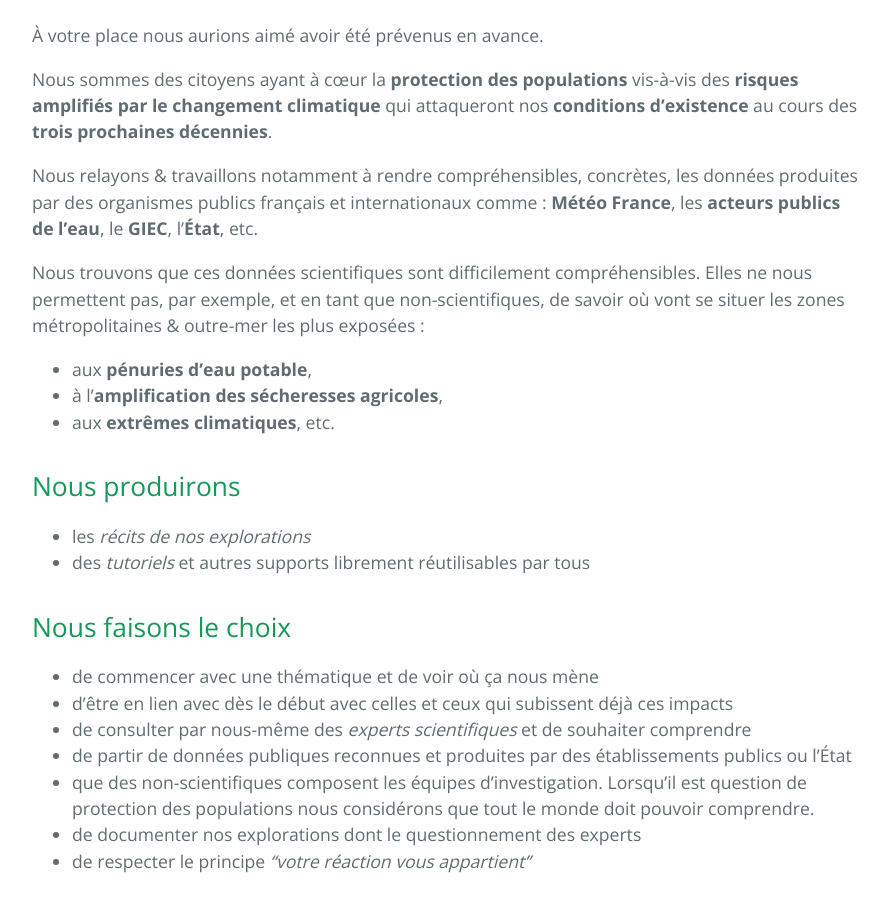
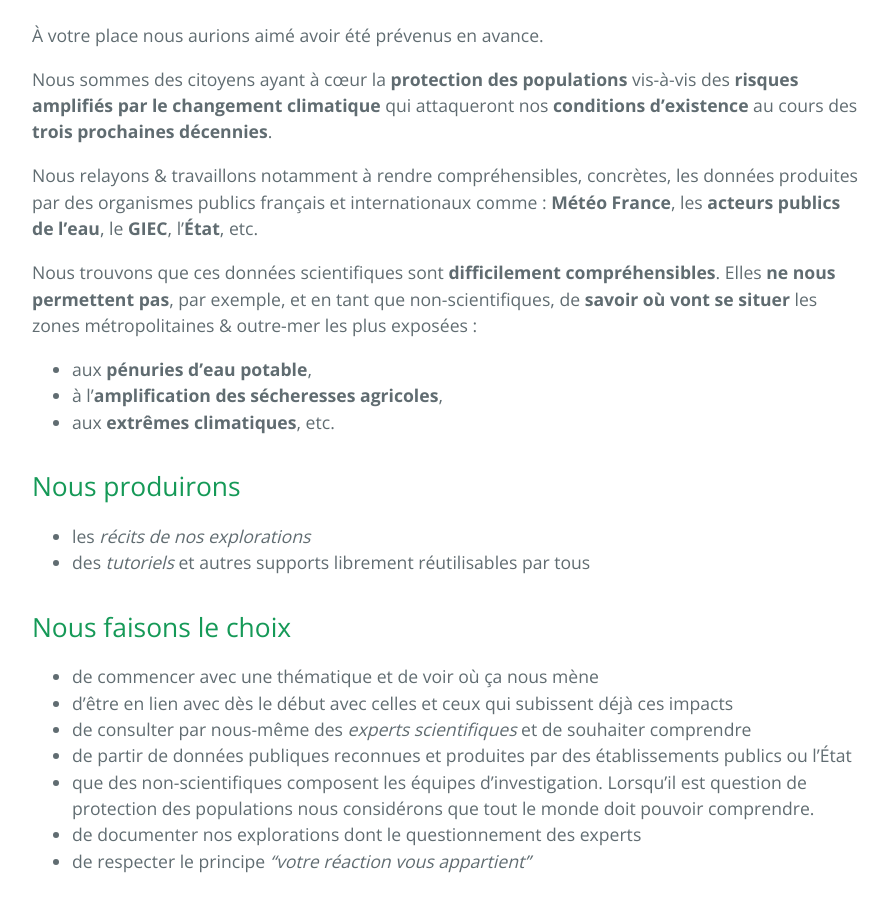
Before and after one commit to secheresses/Ancien-site, a Jekyll site: the page built from pages/methode.md, in a window 1280 px wide and 900 px high, scrolled down 1849 px. Shown: the whole window, without its empty margins (192-1080 px from the left). Built offline with Jekyll 4.4.1, drawn with Linux system fonts in a browser that asks for light colours.

```diff
--- a/pages/methode.md
+++ b/pages/methode.md
@@ -47,7 +47,7 @@ Nous sommes des citoyens ayant à cœur la **protection des populations** vis-à
 
 Nous relayons & travaillons notamment à rendre compréhensibles, concrètes, les données produites par des organismes publics français et internationaux comme : **Météo France**, les **acteurs publics de l'eau**, le **GIEC**, l'**État**, etc.
 
-Nous trouvons que ces données scientifiques sont difficilement compréhensibles. Elles ne nous permettent pas, par exemple, et en tant que non-scientifiques, de savoir où vont se situer les zones métropolitaines & outre-mer les plus exposées :
+Nous trouvons que ces données scientifiques sont **difficilement compréhensibles**. Elles **ne nous permettent pas**, par exemple, et en tant que non-scientifiques, de **savoir où vont se situer** les zones métropolitaines & outre-mer les plus exposées :
 - aux **pénuries d'eau potable**,
 - à l'**amplification des sécheresses agricoles**,
 - aux **extrêmes climatiques**, etc.
```
